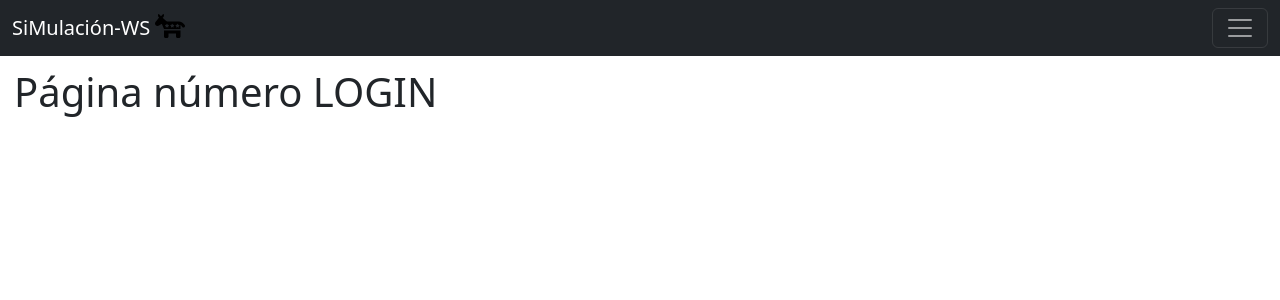
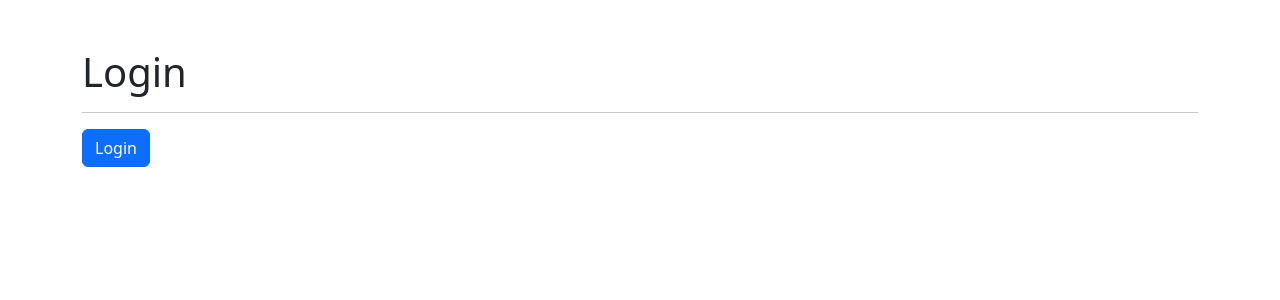
Before and after one commit to dennysjlarau/react-simualacion-ws, a React (Vite) app: page /login in a window 1280 px wide. Shown: the top 300 px of the page. Built offline with nearby package versions, Linux system fonts and the light colour scheme.

Commit message:
logout y login simple con mejora de la barra de menu

```diff
--- a/src/App.scss
+++ b/src/App.scss
@@ -1,8 +1,6 @@
 @import "./Styles/variables.scss";
 @import "./Styles/mixins.scss";
 
-#root {
+.contenedorPrincipal {
   padding-top: 68px;
-  padding-left: 14px;
-  padding-right: 14px;
 }
--- a/src/auth/pages/LoginPage.tsx
+++ b/src/auth/pages/LoginPage.tsx
@@ -1,10 +1,19 @@
+import { useNavigate } from "react-router-dom";
 
 
 function LoginPage () {
+    const navigate = useNavigate();
+    const onLogin = () => {
+        navigate('/', {
+            replace: true
+        })
+    }
     return (
-            <>
-                <h1>Página número LOGIN</h1>
-            </>
+            <div className="container mt-5">
+                <h1>Login</h1>
+                <hr />
+                <button className="btn btn-primary" onClick={ onLogin }>Login</button>
+            </div>
         )
 }
 
--- a/src/router/AppRouter.tsx
+++ b/src/router/AppRouter.tsx
@@ -1,19 +1,14 @@
 import { Navigate, Route, Routes } from "react-router";
 import LoginPage from "../auth/pages/LoginPage";
-import GuiaEstilosPage from "../simulaws/pages/GuiaEstilosPage";
-import PrincipalPage from "../simulaws/pages/PrincipalPage";
+import SimulaRoutes from "../simulaws/routes/SimulaRoutes";
 import BarraMenu from "../ui/components/BarraMenu";
 
 function AppRouter ()  {
     return (
             <>
-                <BarraMenu />
                 <Routes>
-                    <Route path="guia-estilos" element={<GuiaEstilosPage />}/>
-                    <Route path="principal" element={<PrincipalPage />}/>
-
                     <Route path="login" element={<LoginPage />}/>
-                    <Route path="/" element={<Navigate to="/principal" />}/>
+                    <Route path="/*" element={<SimulaRoutes />}/>
                 </Routes>
             </>
         )
--- /dev/null
+++ b/src/simulaws/routes/SimulaRoutes.tsx
@@ -0,0 +1,21 @@
+import { Navigate, Route, Routes } from "react-router";
+import BarraMenu from "../../ui/components/BarraMenu";
+import GuiaEstilosPage from "../pages/GuiaEstilosPage";
+import PrincipalPage from "../pages/PrincipalPage";
+
+function SimulaRoutes ()  {
+    return (
+        <>
+            <BarraMenu />
+            <div className="container-fluid border contenedorPrincipal">
+                <Routes>
+                    <Route path="/" element={<Navigate to="/principal" />}/>
+                    <Route path="principal" element={<PrincipalPage />}/>
+                    <Route path="guia-estilos" element={<GuiaEstilosPage />}/>
+                </Routes>
+            </div>
+        </>
+    )
+}
+
+export default SimulaRoutes;
--- a/src/ui/components/BarraMenu.tsx
+++ b/src/ui/components/BarraMenu.tsx
@@ -1,13 +1,22 @@
-import { Link, NavLink } from "react-router-dom";
+import { NavLink, useNavigate } from "react-router-dom";
 
 
 function BarraMenu() {
+    const navigate = useNavigate();
+    const onLogout = () => {
+        navigate('/login', {
+            replace: true
+        });
+    }
     return (
         <nav className="navbar navbar-dark bg-dark fixed-top">
             <div className="container-fluid">
                 <div className="navbar-brand">
                     <span>SiMulación-WS </span>
                     <span> <img src="../public/donkey.svg" alt="Logo" width="30" height="24" className="d-inline-block align-text-top"/></span>
+                </div>
+                <div className="navbar-brand ms-auto text-end">
+                    <span className="text-primary">Dennys Lara</span>
                 </div>
                 <button className="navbar-toggler" type="button" data-bs-toggle="offcanvas" data-bs-target="#offcanvasDarkNavbar" aria-controls="offcanvasDarkNavbar">
                     <span className="navbar-toggler-icon"></span>
@@ -34,7 +43,7 @@ function BarraMenu() {
                                 </ul>
                             </li>
                             <li className="nav-item">
-                                <NavLink className="nav-link link text-primary" to="/login">Salir</NavLink>
+                                <button className="nav-link link btn btn-link text-primary" onClick={ onLogout }>Salir</button>
                             </li>
                         </ul>
                     </div>
```
